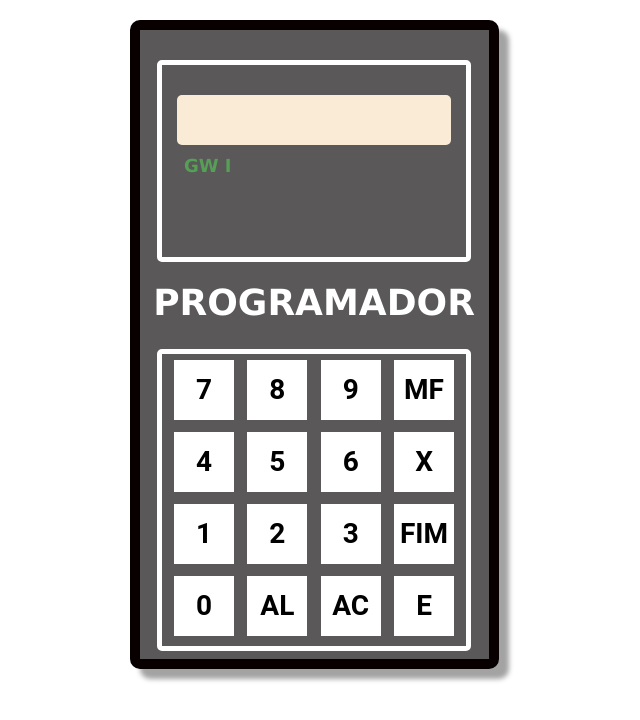
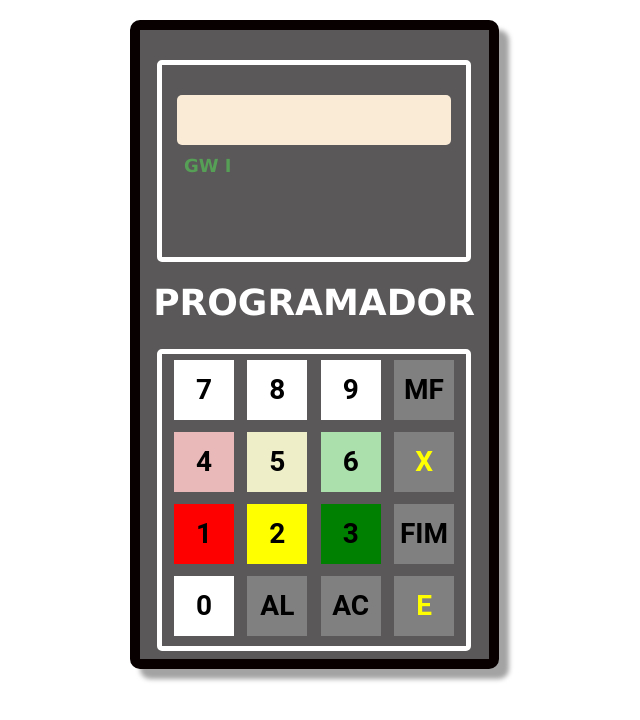
Before and after one commit to melfrontdev/Sistema-programador, a Next.js app: page / in a window 1280 px wide. Shown: the top 720 px of the page, without its empty margins (326-966 px from the left). Built offline with nearby package versions, Linux system fonts and the light colour scheme.

Commit message:
estilização final

```diff
--- a/src/pages/index.tsx
+++ b/src/pages/index.tsx
@@ -18,31 +18,31 @@ export default function Programador() {
 
             <Areabuttons>
                 <Buttons>
-                    <Button id="btn-7">7</Button>
-                    <Button id="btn-8">8</Button>
-                    <Button id="btn-9">9</Button>
-                    <Button id="btn-MF">MF</Button>
+                    <Button id="btn-7" className="7">7</Button>
+                    <Button id="btn-8" className="8">8</Button>
+                    <Button id="btn-9" className="9">9</Button>
+                    <Button id="btn-MF" className="btnmf">MF</Button>
                 </Buttons>
 
                 <Buttons>
-                    <Button id="btn-4">4</Button>
-                    <Button id="btn-5">5</Button>
-                    <Button id="btn-6">6</Button>
-                    <Button id="btn-x">X</Button>
+                    <Button id="btn-4" className="btn4">4</Button>
+                    <Button id="btn-5" className="btn5">5</Button>
+                    <Button id="btn-6" className="btn6">6</Button>
+                    <Button id="btn-x" className="btnx">X</Button>
                 </Buttons>
 
                 <Buttons>
-                    <Button id="btn-1">1</Button>
-                    <Button id="btn-2">2</Button>
-                    <Button id="btn-3">3</Button>
-                    <Button id="btn-FIM">FIM</Button>
+                    <Button id="btn-1" className="btn1">1</Button>
+                    <Button id="btn-2" className="btn2">2</Button>
+                    <Button id="btn-3" className="btn3">3</Button>
+                    <Button id="btn-FIM" className="btnfim">FIM</Button>
                 </Buttons>
 
                 <Buttons>
-                    <Button id="btn-0">0</Button>
-                    <Button id="btn-AL">AL</Button>
-                    <Button id="btn-AC">AC</Button>
-                    <Button id="btn-E">E</Button>
+                    <Button id="btn-0" className="0">0</Button>
+                    <Button id="btn-AL" className="al">AL</Button>
+                    <Button id="btn-AC" className="ac">AC</Button>
+                    <Button id="btn-E" className="e">E</Button>
                 </Buttons>
             </Areabuttons>
         </Container>
--- a/src/styles/styles.tsx
+++ b/src/styles/styles.tsx
@@ -58,6 +58,56 @@ export const Areabuttons = styled.div`
     height: 302px;
     top: 26px;
     position: relative;
+
+    .btn4 {
+        background-color: #e9b8b8 !important;
+    }
+
+    .btn5 {
+        background-color: #eeeec8 !important;
+    }
+
+    .btn6 {
+        background-color: #abdfab !important;
+    }
+
+    .btn1 {
+        background-color: red !important;
+    }
+
+    .btn2 {
+        background-color: yellow !important;
+    }
+
+    .btn3 {
+        background-color: green  !important;
+    }
+
+    .al {
+        background-color: grey !important;
+    }
+
+    .ac {
+        background-color: grey !important;
+    }
+
+    .e {
+        background-color: grey !important;
+        color: yellow;
+    }
+
+    .btnfim {
+        background-color: grey !important;
+    }
+
+    .btnx {
+        background-color: grey !important;
+        color: yellow;
+    }
+
+    .btnmf {
+        background-color: grey !important;
+    }
 `
 
 export const Buttons = styled.div`
```
